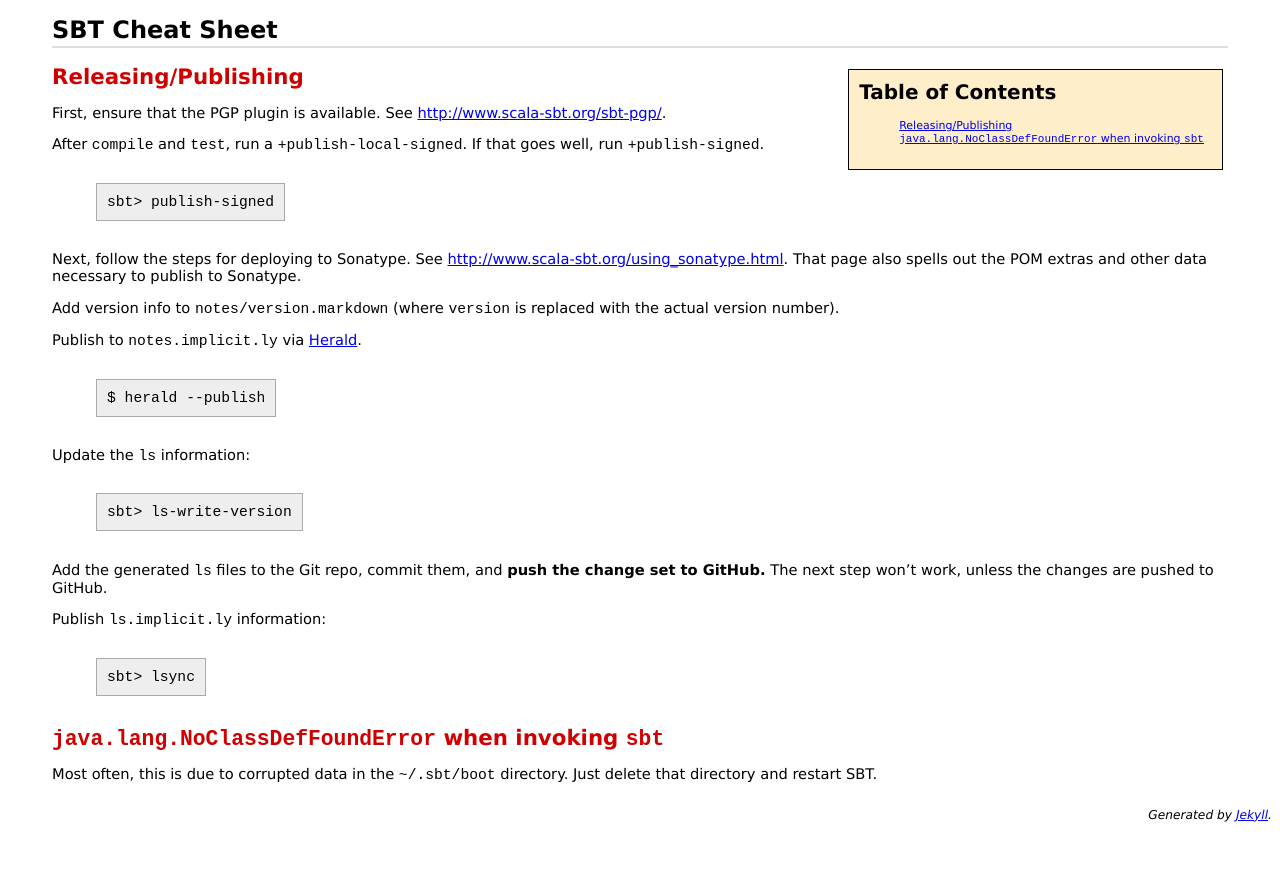
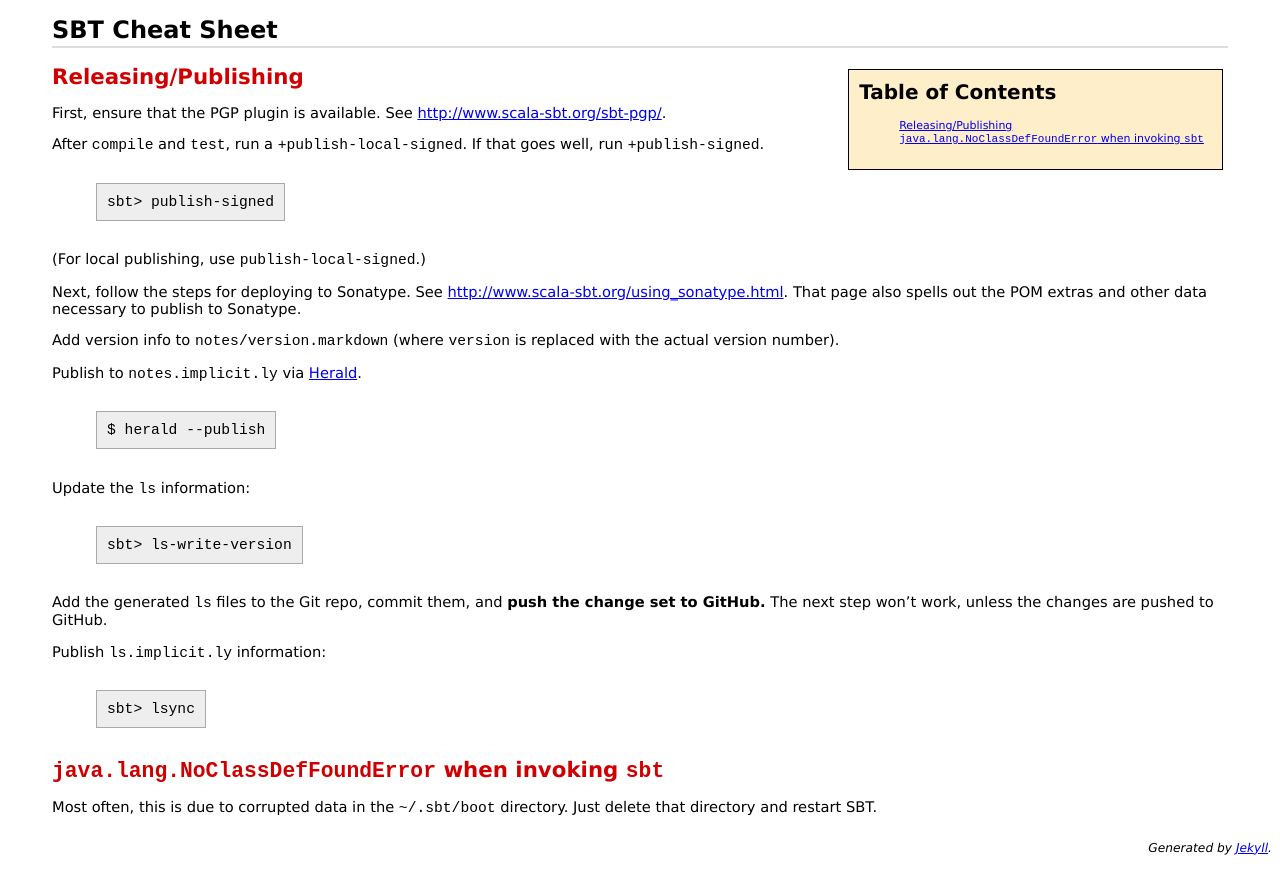
Before and after one commit to bmc/cheat-sheets, a Jekyll site: the page built from sbt.md, in a window 1280 px wide. Shown: the top 894 px of the page. Built offline with Jekyll 4.4.1, drawn with Linux system fonts in a browser that asks for light colours.

Commit message:
publish-local-signed note

```diff
--- a/sbt.md
+++ b/sbt.md
@@ -12,6 +12,8 @@ After `compile` and `test`, run a `+publish-local-signed`. If that goes well,
 run `+publish-signed`.
 
     sbt> publish-signed
+
+(For local publishing, use `publish-local-signed`.)
 
 Next, follow the steps for deploying to Sonatype. See
 <http://www.scala-sbt.org/using_sonatype.html>. That page also spells out
```
